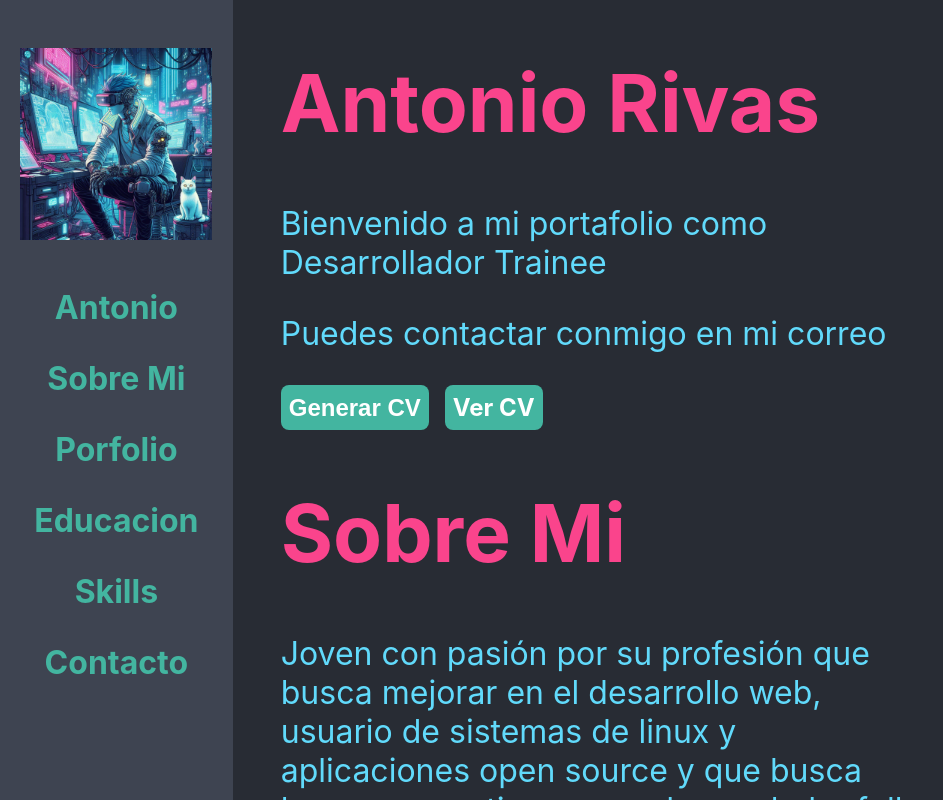
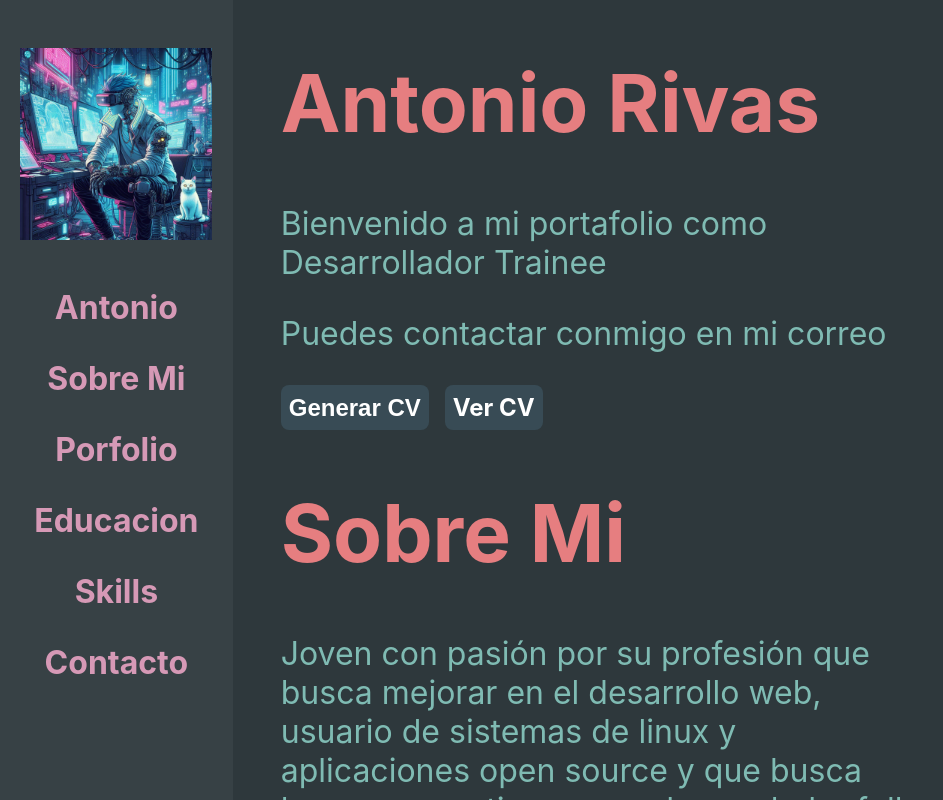
Before and after one commit to SteveBartmoss/cvSteve, a React (Create React App) app: page / in a window 1280 px wide. Shown: the whole page, without its empty margins (0-943 px from the left). Built offline with nearby package versions, Linux system fonts and the light colour scheme.

Commit message:
se cambio el esquema de colores del portafolio

```diff
--- a/src/App.css
+++ b/src/App.css
@@ -8,6 +8,30 @@
   --purpura: #331a38;
   --griss1: #3E4451;
   --griss2: #282c34;
+
+  --ever-bg-dim: #1E2326;
+  --ever-bg-0: #272E33;
+  --ever-bg-1: #2E383C;
+  --ever-bg-2: #374145;
+  --ever-bg-3: #414B50;
+  --ever-bg-4: #495156;
+  --ever-bg-5: #4F5B58;
+  --ever-bg-red: #4C3743;
+  --ever-bg-visual: #493B40;
+  --ever-bg-yellow: #45443C;
+  --ever-bg-green: #3C4841;
+  --ever-bg-blue: #384B55;
+  --ever-red: #E67E80;
+  --ever-orange: #E69875;
+  --ever-yellow: #DBBC7F;
+  --ever-green: #A7C080;
+  --ever-blue: #7FBBB3;
+  --ever-aqua: #83C092;
+  --ever-purple: #D699B6;
+  --ever-gray0: #7A8478;
+  --ever-gray1: #859289;
+  --ever-gray2: #9DA9A0;
+
 }
 /*#endregion */
 
@@ -15,33 +39,33 @@
   font-size: 2rem;
   font-weight: bold;
   text-decoration: none;
-  text-decoration-color: var(--aqua);
-  color: var(--aqua);
+  text-decoration-color: var(--ever-purple);
+  color: var(--ever-purple);
   cursor: pointer;
 }
 
 .tittle-section{
   font-size: 5rem;
-  color: var(--rosa);
+  color: var(--ever-red);
 }
 
 .sub-tittle{
   font-size: 2.5rem;
-  color: var(--amarillo);
+  color: var(--ever-yellow);
 }
 
 .text-content{
   font-size: 2rem;
-  color: var(--azul);
+  color: var(--ever-blue);
 }
 
 .tittle-card{
   font-size: 2.5rem;
-  color: var(--rosa);
+  color: var(--ever-orange);
 }
 
 .btn{
-  background-color: var(--aqua);
+  background-color: var(--ever-bg-blue);
   border: none;
   font-size: 1.5rem;
   font-weight: bold;
@@ -51,7 +75,7 @@
 }
 
 .link{
-  background-color: var(--aqua);
+  background-color: var(--ever-bg-blue);
   font-size: 1.5rem;
   font-weight: bold;
   border-radius: .5rem;
@@ -65,7 +89,7 @@
   font-weight: bold;
   padding: .5rem;
   text-decoration: none;
-  color: var(--aqua);
+  color: var(--ever-green);
 }
 
 .div-flex{
@@ -82,7 +106,7 @@
 
 .div-nav{
   width: 20%;
-  background-color: var(--griss1);
+  background-color: var(--ever-bg-2);
 }
 
 .div-list{
@@ -137,7 +161,7 @@
 }
 
 .card{
-  background-color: var(--griss1);
+  background-color: var(--ever-bg-3);
   border-radius: .5rem;
 }
 
@@ -171,7 +195,7 @@
 }
 
 .App-header {
-  background-color: #282c34;
+  background-color: var(--ever-bg-1);
   min-height: 100vh;
   display: flex;
   flex-direction: column;
```
